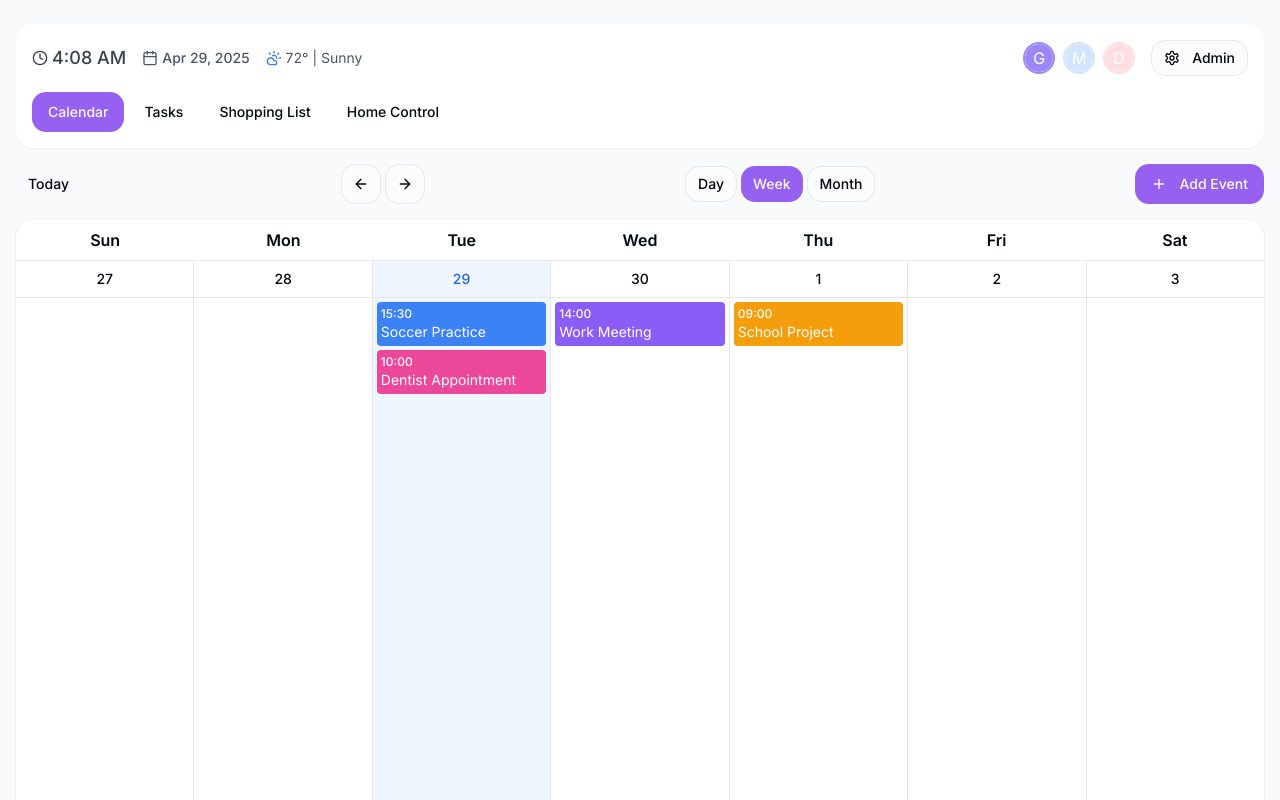
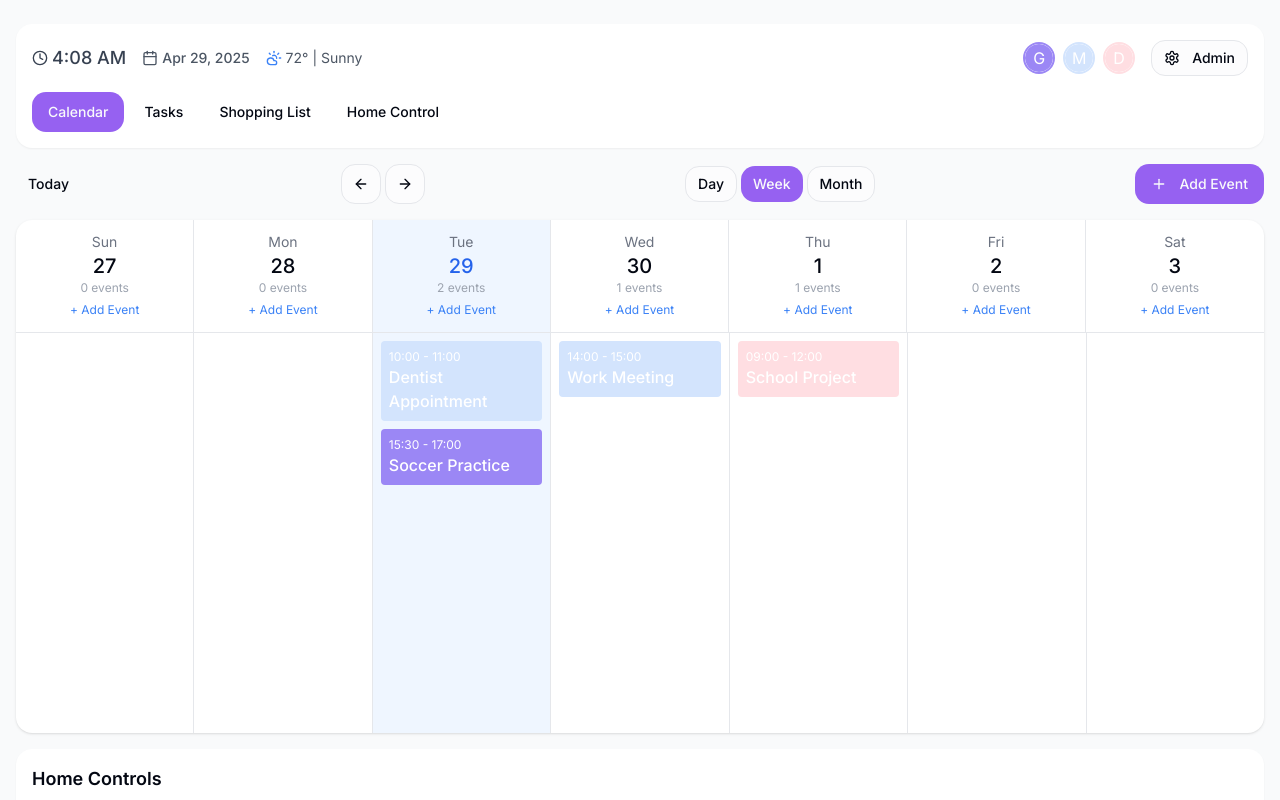
Before and after one commit to mholbert1024/family-skylight-control-panel, a React (Vite) app: page / in a window 1280 px wide. Shown: the top 800 px of the page. Built offline with nearby package versions, Linux system fonts and the light colour scheme.

Commit message:
Fix: Calendar and Home Controls
- Implement weekly column layout for calendar.
- Adjust home controls positioning.
- Fix event date offset.
- Ensure event colors match person.
- Remove extraneous names from calendar.

```diff
--- a/src/components/calendar/CalendarView.tsx
+++ b/src/components/calendar/CalendarView.tsx
@@ -1,14 +1,15 @@
+
 import React, { useState } from 'react';
-import { format, addDays, startOfWeek, addWeeks, subWeeks, isSameDay, getDay, startOfMonth, endOfMonth, addMonths, subMonths } from 'date-fns';
+import { format, addDays, startOfWeek, addWeeks, subWeeks, isSameDay, getDay, startOfMonth, endOfMonth, addMonths, subMonths, parseISO } from 'date-fns';
 import { Button } from '@/components/ui/button';
 import { ArrowLeft, ArrowRight, Plus, Edit, Trash } from 'lucide-react';
 import { Dialog, DialogContent, DialogHeader, DialogTitle, DialogTrigger } from '@/components/ui/dialog';
 import { Input } from '@/components/ui/input';
 import { Label } from '@/components/ui/label';
 import { Select, SelectContent, SelectItem, SelectTrigger, SelectValue } from '@/components/ui/select';
-import { Badge } from '@/components/ui/badge';
 import { Calendar } from '@/components/ui/calendar';
 import { toast } from '@/components/ui/use-toast';
+import { useFamilyStore } from '@/services/familyService';
 
 // Mock calendar data - this would come from Google Calendar/CalDAV in real implementation
 const mockEvents = [
@@ -18,9 +19,9 @@ const mockEvents = [
     date: new Date(),
     startTime: '15:30',
     endTime: '17:00',
-    person: 'Jimmy',
+    person: 'Grayson',
     category: 'sports',
-    color: 'bg-family-blue'
+    color: '#9b87f5'
   },
   {
     id: 2,
@@ -28,9 +29,9 @@ const mockEvents = [
     date: new Date(),
     startTime: '10:00',
     endTime: '11:00',
-    person: 'Lisa',
+    person: 'Mom',
     category: 'health',
-    color: 'bg-family-pink'
+    color: '#D3E4FD'
   },
   {
     id: 3,
@@ -40,7 +41,7 @@ const mockEvents = [
     endTime: '15:00',
     person: 'Mom',
     category: 'work',
-    color: 'bg-family-purple'
+    color: '#D3E4FD'
   },
   {
     id: 4,
@@ -48,9 +49,9 @@ const mockEvents = [
     date: addDays(new Date(), 2),
     startTime: '09:00',
     endTime: '12:00',
-    person: 'Emma',
+    person: 'Dad',
     category: 'education',
-    color: 'bg-family-orange'
+    color: '#FFDEE2'
   }
 ];
 
@@ -62,18 +63,21 @@ const CalendarView: React.FC = () => {
   const [isEditEventOpen, setIsEditEventOpen] = useState(false);
   const [selectedDate, setSelectedDate] = useState<Date>(new Date());
   const [selectedEvent, setSelectedEvent] = useState<any>(null);
+  const { members } = useFamilyStore();
   const [newEvent, setNewEvent] = useState({
     title: '',
     date: format(new Date(), 'yyyy-MM-dd'),
     startTime: '09:00',
     endTime: '10:00',
-    person: 'Mom',
+    person: members.length > 0 ? members[0].name : '',
     category: 'general',
-    color: 'bg-family-purple'
+    color: members.length > 0 ? members[0].color : '#9b87f5'
   });
 
   const handleAddEvent = () => {
-    const eventDate = new Date(newEvent.date);
+    const eventDate = parseISO(newEvent.date); // Fix date parsing issue
+    const memberColor = getColorForPerson(newEvent.person);
+
     const event = {
       id: events.length + 1,
       title: newEvent.title,
@@ -82,7 +86,7 @@ const CalendarView: React.FC = () => {
       endTime: newEvent.endTime,
       person: newEvent.person,
       category: newEvent.category,
-      color: getColorForPerson(newEvent.person)
+      color: memberColor
     };
 
     setEvents([...events, event]);
@@ -92,9 +96,9 @@ const CalendarView: React.FC = () => {
       date: format(new Date(), 'yyyy-MM-dd'),
       startTime: '09:00',
       endTime: '10:00',
-      person: 'Mom',
+      person: members.length > 0 ? members[0].name : '',
       category: 'general',
-      color: 'bg-family-purple'
+      color: members.length > 0 ? members[0].color : '#9b87f5'
     });
 
     toast({
@@ -106,13 +110,24 @@ const CalendarView: React.FC = () => {
   const handleEditEvent = () => {
     if (!selectedEvent) return;
 
-    const eventDate = new Date(selectedEvent.date);
+    let eventDate;
+    try {
+      eventDate = typeof selectedEvent.date === 'string'
+        ? parseISO(selectedEvent.date)
+        : selectedEvent.date;
+    } catch (error) {
+      console.error("Date parsing error:", error);
+      eventDate = new Date();
+    }
+
+    const memberColor = getColorForPerson(selectedEvent.person);
+
     const updatedEvents = events.map(event =>
       event.id === selectedEvent.id
         ? {
             ...selectedEvent,
             date: eventDate,
-            color: getColorForPerson(selectedEvent.person)
+            color: memberColor
           }
         : event
     );
@@ -149,17 +164,9 @@ const CalendarView: React.FC = () => {
     setIsEditEventOpen(true);
   };
 
-  const getColorForPerson = (person: string) => {
-    const colorMap: {[key: string]: string} = {
-      'Mom': 'bg-family-purple',
-      'Dad': 'bg-family-blue',
-      'Jimmy': 'bg-family-blue',
-      'Lisa': 'bg-family-pink',
-      'Emma': 'bg-family-orange',
-      'All': 'bg-family-green',
-      'Grayson': 'bg-family-blue',
-    };
-    return colorMap[person] || 'bg-gray-400';
+  const getColorForPerson = (personName: string) => {
+    const member = members.find(m => m.name === personName);
+    return member ? member.color : '#9b87f5'; // Default color if not found
   };
 
   const weekDays = ['Sun', 'Mon', 'Tue', 'Wed', 'Thu', 'Fri', 'Sat'];
@@ -169,6 +176,16 @@ const CalendarView: React.FC = () => {
     setSelectedDate(date);
     setCurrentDate(date);
     setView('day');
+  };
+
+  // Handle person change in events
+  const handlePersonChange = (person: string) => {
+    const memberColor = getColorForPerson(person);
+    setNewEvent({
+      ...newEvent,
+      person,
+      color: memberColor
+    });
   };
 
   const renderDayView = () => {
@@ -187,7 +204,8 @@ const CalendarView: React.FC = () => {
             todaysEvents.map(event => (
               <div
                 key={event.id}
-                className={`p-3 rounded-md ${event.color} text-white cursor-pointer hover:opacity-90`}
+                className="p-3 rounded-md text-white cursor-pointer hover:opacity-90"
+                style={{ backgroundColor: event.color }}
                 onClick={() => handleEventClick(event)}
               >
                 <div className="font-semibold">{event.title}</div>
@@ -207,44 +225,67 @@ const CalendarView: React.FC = () => {
 
     return (
       <div className="bg-white rounded-lg shadow">
-        <div className="grid grid-cols-7 text-center border-b">
-          {weekDays.map((day, i) => (
-            <div key={day} className="p-2 font-semibold">{day}</div>
-          ))}
+        {/* Week view header with day names and dates */}
+        <div className="grid grid-cols-7 border-b">
+          {weekDates.map((date, i) => {
+            const isToday = isSameDay(date, new Date());
+            const dayEvents = events.filter(event => isSameDay(event.date, date));
+
+            return (
+              <div
+                key={i}
+                className={`p-3 text-center border-r last:border-r-0 ${isToday ? 'bg-blue-50' : ''}`}
+                onClick={() => handleDaySelect(date)}
+              >
+                <div className="text-sm text-gray-500">{format(date, 'EEE')}</div>
+                <div className={`text-xl font-medium ${isToday ? 'text-blue-600' : ''}`}>{format(date, 'd')}</div>
+                <div className="text-xs text-gray-400">{dayEvents.length} events</div>
+                <button
+                  className="mt-1 text-xs text-blue-500 hover:underline"
+                  onClick={(e) => {
+                    e.stopPropagation();
+                    setSelectedDate(date);
+                    setNewEvent({...newEvent, date: format(date, 'yyyy-MM-dd')});
+                    setIsAddEventOpen(true);
+                  }}
+                >
+                  + Add Event
+                </button>
+              </div>
+            );
+          })}
         </div>
 
-        <div className="flex h-[600px]">
+        {/* Week view content with events */}
+        <div className="flex min-h-[400px] max-h-[calc(100vh-300px)]">
           {weekDates.map((date, i) => {
             const dayEvents = events.filter(event => isSameDay(event.date, date));
-            const isCurrentDay = isSameDay(date, new Date());
+            const isToday = isSameDay(date, new Date());
             const isSelectedDay = isSameDay(date, selectedDate);
 
             return (
               <div
                 key={i}
                 onClick={() => handleDaySelect(date)}
-                className={`flex-1 border-r last:border-r-0 flex flex-col h-full ${
-                  isCurrentDay ? 'bg-blue-50' : ''
+                className={`flex-1 border-r last:border-r-0 flex flex-col ${
+                  isToday ? 'bg-blue-50' : ''
                 } ${
                   isSelectedDay ? 'bg-blue-100' : ''
                 }`}
               >
-                <div className={`sticky top-0 p-2 text-center border-b ${isCurrentDay ? 'text-blue-600 bg-blue-50' : 'bg-white'}`}>
-                  <div className="text-sm font-medium">{format(date, 'd')}</div>
-                </div>
-
-                <div className="flex-1 p-1 space-y-1 overflow-y-auto">
-                  {dayEvents.map(event => (
+                <div className="flex-1 p-2 space-y-2 overflow-y-auto">
+                  {dayEvents.sort((a, b) => a.startTime.localeCompare(b.startTime)).map(event => (
                     <div
                       key={event.id}
-                      className={`p-1 rounded ${event.color} text-white cursor-pointer hover:opacity-90`}
+                      className="p-2 rounded text-white cursor-pointer hover:opacity-90"
+                      style={{ backgroundColor: event.color }}
                       onClick={(e) => {
                         e.stopPropagation();
                         handleEventClick(event);
                       }}
                     >
-                      <div className="text-xs font-medium">{event.startTime}</div>
-                      <div className="text-sm truncate">{event.title}</div>
+                      <div className="text-xs">{event.startTime} - {event.endTime}</div>
+                      <div className="font-medium">{event.title}</div>
                     </div>
                   ))}
                 </div>
@@ -304,7 +345,8 @@ const CalendarView: React.FC = () => {
                     {dayEvents.slice(0, 2).map(event => (
                       <div
                         key={event.id}
-                        className={`text-[0.65rem] truncate rounded px-1 ${event.color} text-white mb-0.5 cursor-pointer hover:opacity-90`}
+                        className="text-[0.65rem] truncate rounded px-1 text-white mb-0.5 cursor-pointer hover:opacity-90"
+                        style={{ backgroundColor: event.color }}
                         title={event.title}
                         onClick={(e) => {
                           e.stopPropagation();
@@ -464,19 +506,17 @@ const CalendarView: React.FC = () => {
                 <Label htmlFor="person">Person</Label>
                 <Select
                   value={newEvent.person}
-                  onValueChange={(value) => setNewEvent({...newEvent, person: value})}
+                  onValueChange={handlePersonChange}
                 >
                   <SelectTrigger>
                     <SelectValue placeholder="Select person" />
                   </SelectTrigger>
                   <SelectContent>
-                    <SelectItem value="Mom">Mom</SelectItem>
-                    <SelectItem value="Dad">Dad</SelectItem>
-                    <SelectItem value="Jimmy">Jimmy</SelectItem>
-                    <SelectItem value="Lisa">Lisa</SelectItem>
-                    <SelectItem value="Emma">Emma</SelectItem>
-                    <SelectItem value="Grayson">Grayson</SelectItem>
-                    <SelectItem value="All">All Family</SelectItem>
+                    {members.map(member => (
+                      <SelectItem key={member.id} value={member.name}>
+                        {member.name}
+                      </SelectItem>
+                    ))}
                   </SelectContent>
                 </Select>
               </div>
@@ -568,19 +608,24 @@ const CalendarView: React.FC = () => {
                   <Label htmlFor="edit-person">Person</Label>
                   <Select
                     value={selectedEvent.person}
-                    onValueChange={(value) => setSelectedEvent({...selectedEvent, person: value})}
+                    onValueChange={(value) => {
+                      const memberColor = getColorForPerson(value);
+                      setSelectedEvent({
+                        ...selectedEvent,
+                        person: value,
+                        color: memberColor
+                      });
+                    }}
                   >
                     <SelectTrigger>
                       <SelectValue placeholder="Select person" />
                     </SelectTrigger>
                     <SelectContent>
-                      <SelectItem value="Mom">Mom</SelectItem>
-                      <SelectItem value="Dad">Dad</SelectItem>
-                      <SelectItem value="Jimmy">Jimmy</SelectItem>
-                      <SelectItem value="Lisa">Lisa</SelectItem>
-                      <SelectItem value="Emma">Emma</SelectItem>
-                      <SelectItem value="Grayson">Grayson</SelectItem>
-                      <SelectItem value="All">All Family</SelectItem>
+                      {members.map(member => (
+                        <SelectItem key={member.id} value={member.name}>
+                          {member.name}
+                        </SelectItem>
+                      ))}
                     </SelectContent>
                   </Select>
                 </div>
--- a/src/components/layout/Footer.tsx
+++ b/src/components/layout/Footer.tsx
@@ -12,7 +12,7 @@ const Footer: React.FC = () => {
   const [temperature, setTemperature] = React.useState(72);
 
   return (
-    <div className="px-4 py-4 bg-white shadow-sm rounded-lg mt-auto">
+    <div className="px-4 py-4 bg-white shadow-sm rounded-lg">
       <h2 className="text-lg font-semibold mb-4">Home Controls</h2>
       <div className="grid grid-cols-2 sm:grid-cols-3 md:grid-cols-5 gap-4">
         <Button
--- a/src/pages/Index.tsx
+++ b/src/pages/Index.tsx
@@ -14,7 +14,12 @@ const Index: React.FC = () => {
   const renderContent = () => {
     switch (activeTab) {
       case 'calendar':
-        return <CalendarView />;
+        return (
+          <div className="flex flex-col space-y-4">
+            <CalendarView />
+            <Footer />
+          </div>
+        );
       case 'tasks':
         return <TasksView />;
       case 'shopping':
@@ -22,7 +27,12 @@ const Index: React.FC = () => {
       case 'home':
         return <HomeView />;
       default:
-        return <CalendarView />;
+        return (
+          <div className="flex flex-col space-y-4">
+            <CalendarView />
+            <Footer />
+          </div>
+        );
     }
   };
 
@@ -35,7 +45,8 @@ const Index: React.FC = () => {
           {renderContent()}
         </div>
 
-        <Footer />
+        {/* Footer moved inside calendar view for calendar tab only */}
+        {activeTab !== 'calendar' && <Footer />}
       </div>
     </div>
   );
```
